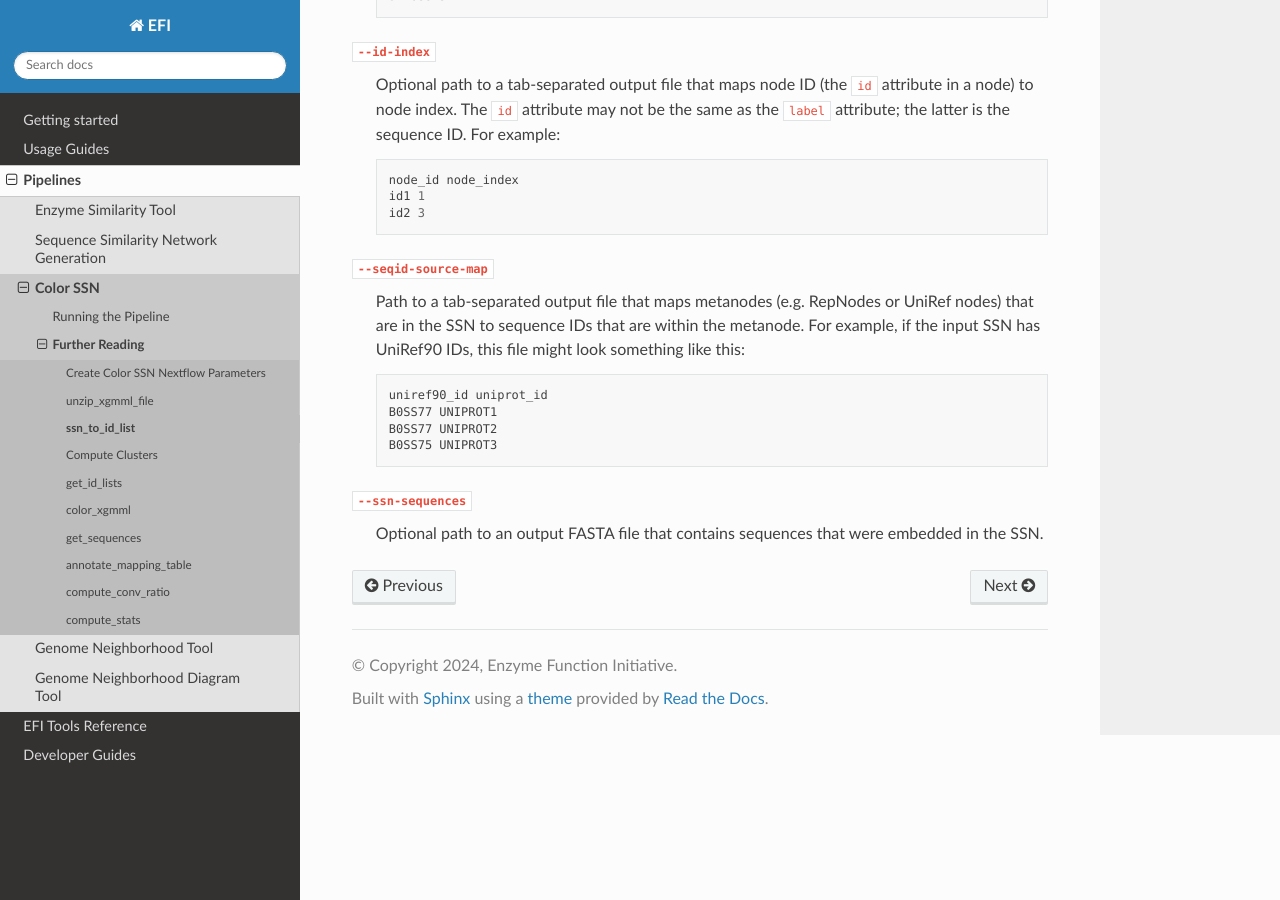
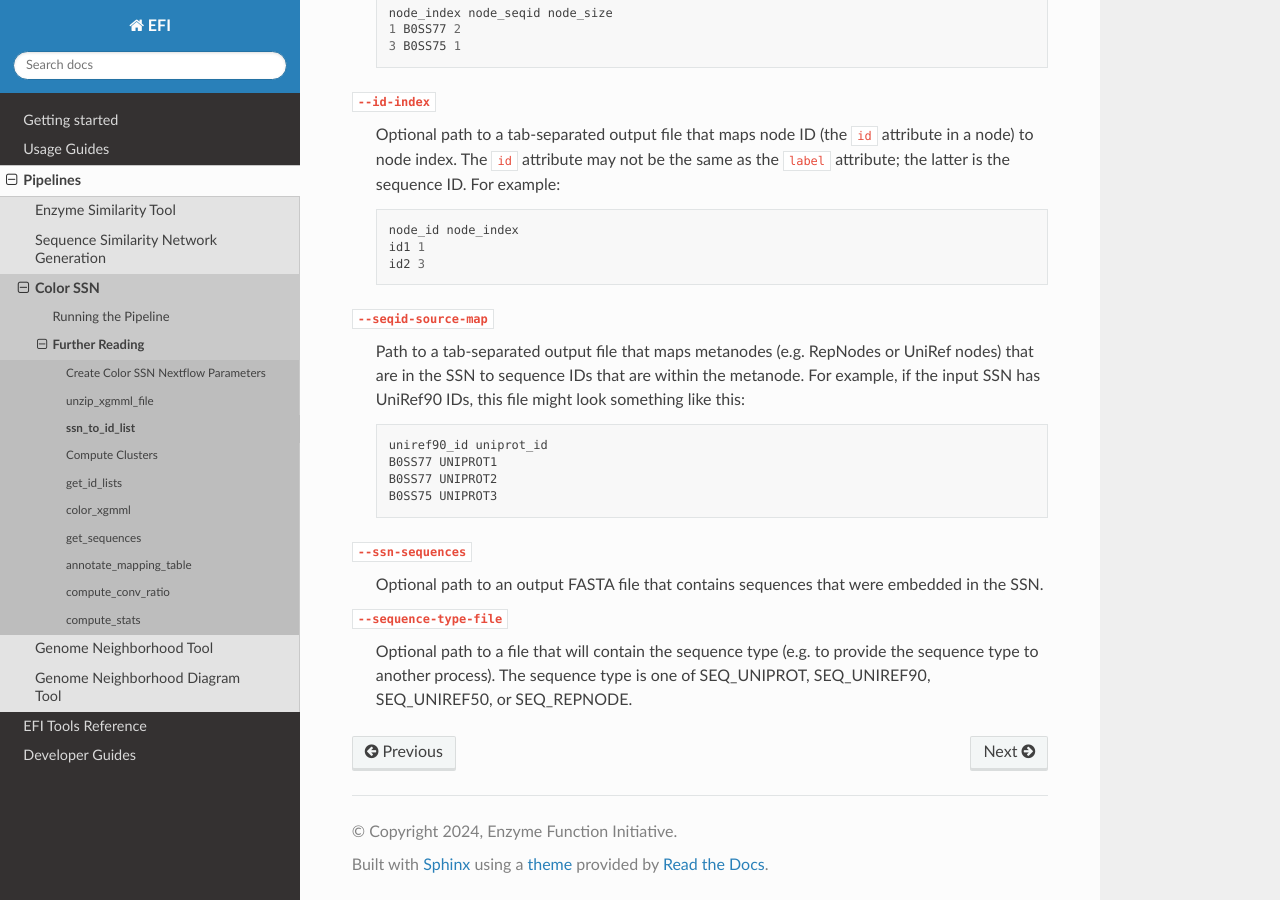
Before and after one commit to EnzymeFunctionInitiative/EST, a Sphinx documentation site: the page built from docs/source/pipelines/shared/perl/ssn_to_id_list.rst, in a window 1280 px wide and 900 px high, scrolled down 1471 px. Built offline with Sphinx 7.4.7 and the Read the Docs theme 3.1.0, drawn with Linux system fonts in a browser that asks for light colours; pages that are not in the unit, such as notebooks, are missing from menus; some of the changed text lies outside the part shown.

```diff
--- a/docs/source/pipelines/shared/perl/ssn_to_id_list.rst
+++ b/docs/source/pipelines/shared/perl/ssn_to_id_list.rst
@@ -7,17 +7,19 @@
 
 	Usage: perl pipelines/shared/perl/ssn_to_id_list.pl --ssn <FILE> --edgelist <FILE>
 	    --index-seqid <FILE> --seqid-source-map <FILE> [--id-index <FILE>] [--ssn-sequences <VALUE>]
+	    [--sequence-type-file <VALUE>]
 
 	Description:
 	    Parses an XGMML file to retrieve an edgelist and mapping info
 
 	Options:
-	    --ssn                 path to XGMML (XML) SSN file
-	    --edgelist            path to an output edgelist file (two column space-separated file)
-	    --index-seqid         path to an output file mapping node index to XGMML nodeseqid (and optionally node size for UniRef/repnodes)
-	    --id-index            path to an output file mapping XGMML node ID to node index
-	    --seqid-source-map    path to an output file for mapping metanodes (e.g. RepNode or UniRef node) to UniProt nodes [optional]; the file is created regardless, but if the input IDs are UniProt the file is empty
-	    --ssn-sequences       optional path to an output FASTA file for saving sequences that were embedded in the SSN
+	    --ssn                   path to XGMML (XML) SSN file
+	    --edgelist              path to an output edgelist file (two column space-separated file)
+	    --index-seqid           path to an output file mapping node index to XGMML nodeseqid (and optionally node size for UniRef/repnodes)
+	    --id-index              path to an output file mapping XGMML node ID to node index
+	    --seqid-source-map      path to an output file for mapping metanodes (e.g. RepNode or UniRef node) to UniProt nodes [optional]; the file is created regardless, but if the input IDs are UniProt the file is empty
+	    --ssn-sequences         optional path to an output FASTA file for saving sequences that were embedded in the SSN
+	    --sequence-type-file    optional path to an output file containing the type of sequence that the SSN is based on
 
 Reference
 ---------
@@ -37,6 +39,7 @@
 
    ssn_to_id_list.pl --ssn <FILE> --edgelist <FILE> --index-seqid <FILE>
        --seqid-source-map <FILE> [--id-index <FILE> --ssn-sequences <FILE>]
+       [--sequence-type-file <FILE>]
 
 
 
@@ -108,3 +111,8 @@
 ``--ssn-sequences``
    Optional path to an output FASTA file that contains sequences that
    were embedded in the SSN.
+
+``--sequence-type-file``
+   Optional path to a file that will contain the sequence type (e.g. to
+   provide the sequence type to another process). The sequence type is
+   one of SEQ_UNIPROT, SEQ_UNIREF90, SEQ_UNIREF50, or SEQ_REPNODE.
```
Also changed, not shown: 2 other files.
